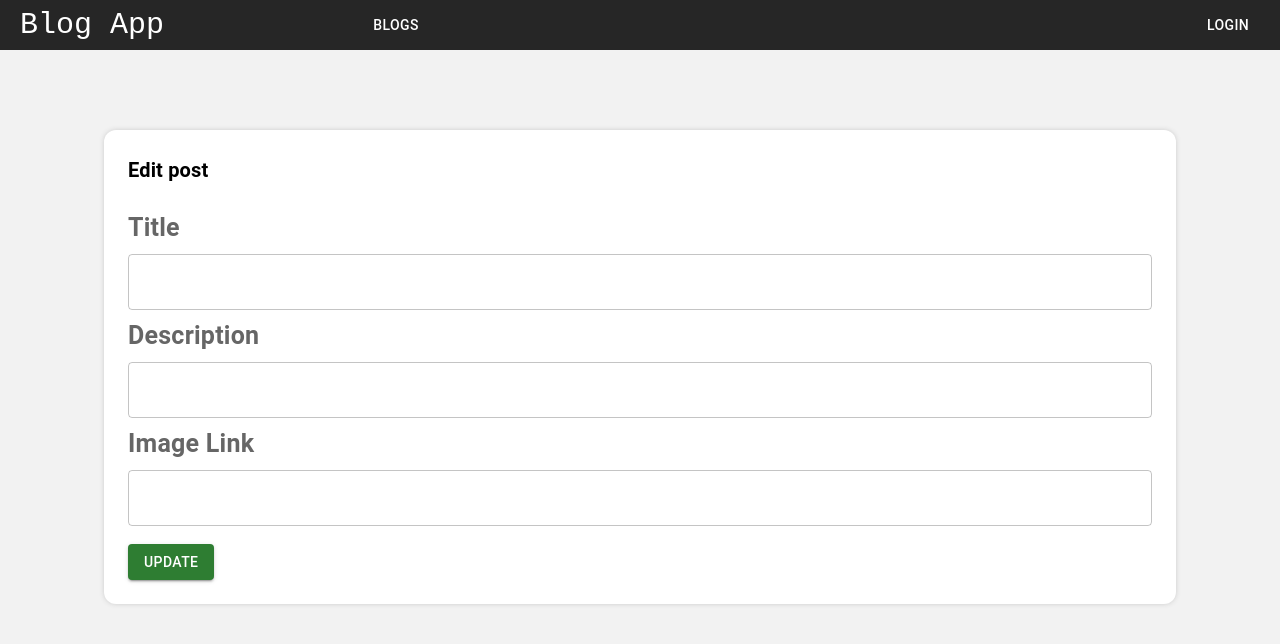
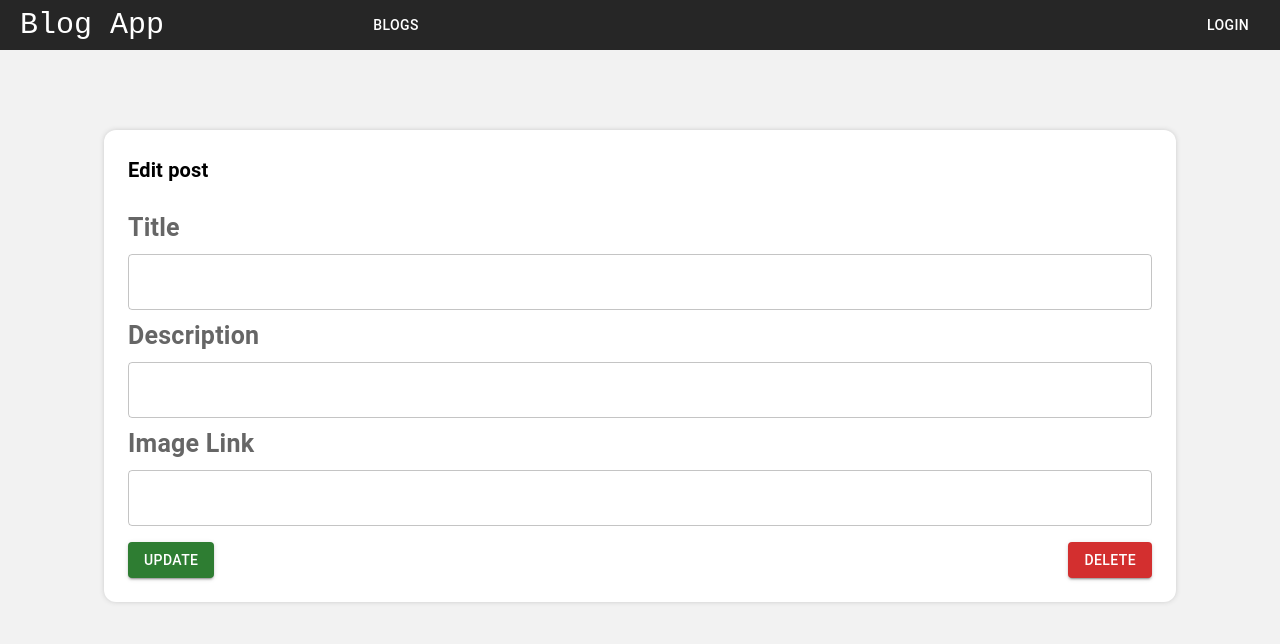
Before and after one commit to krisgoswami/MERN-Blog, a React (Vite) app: page /blog-details/1 in a window 1280 px wide. Shown: the top 644 px of the page. Built offline with nearby package versions, Linux system fonts and the light colour scheme; no server answers.

Commit message:
almost complete

```diff
--- a/src/components/AppBar.jsx
+++ b/src/components/AppBar.jsx
@@ -3,12 +3,14 @@ import { Link, useNavigate } from 'react-router-dom';
 import { useSelector, useDispatch } from 'react-redux';
 import { useState } from 'react';
 import { authActions } from '../redux/store';
+import toast from 'react-hot-toast';
 
 export default function AppBar() {
     // const navigate = useNavigate();
 
     //global
-    const isLogin = useSelector((state) => state.isLogin);
+    let isLogin = useSelector((state) => state.isLogin);
+    isLogin = isLogin || localStorage.getItem('userId');
     const dispatch = useDispatch();
     const navigate = useNavigate();
 
@@ -19,7 +21,9 @@ export default function AppBar() {
     const handleLogout = () => {
         try {
             dispatch(authActions.logout());
-            navigate('/');
+            localStorage.clear();
+            toast.success("You've been logged out");
+            navigate('/login');
         } catch (error) {
             console.log(error);
         }
--- a/src/components/Post.jsx
+++ b/src/components/Post.jsx
@@ -2,7 +2,8 @@ import { Card, IconButton, Typography, Box, CardMedia } from "@mui/material";
 import EditIcon from '@mui/icons-material/Edit';
 import DeleteIcon from '@mui/icons-material/Delete';
 import { useNavigate } from "react-router-dom";
-
+import axios from "axios";
+import toast from 'react-hot-toast';
 
 export default function Post({
     title,
@@ -18,6 +19,19 @@ export default function Post({
     const handleEdit = () => {
         navigate(`/blog-details/${id}`);
     }
+
+    const handleDelete = async (blogId) => {
+        try {
+            const { data } = await axios.delete(`http://localhost:8080/api/v1/blog/deleteBlog/${id}`);
+            if (data?.success) {
+                toast.success('Post Deleted');
+            }
+
+        } catch (error) {
+            console.log(error);
+        }
+    }
+
     return <div>
         <Card
             variant="outlined"
@@ -80,11 +94,11 @@ export default function Post({
                             paddingLeft={2}
                         >
                             <IconButton onClick={handleEdit}>
-                                <EditIcon />
+                                <EditIcon color="info" />
                             </IconButton>
-                            <IconButton>
-                                <DeleteIcon />
-                            </IconButton>
+                            {/* <IconButton onClick={handleDelete}>
+                                <DeleteIcon color="error" />
+                            </IconButton> */}
                         </Box>
                     )}
                 </div>
--- a/src/pages/BlogDetails.jsx
+++ b/src/pages/BlogDetails.jsx
@@ -61,6 +61,19 @@ export default function BlogDetails() {
         }
     }
 
+    const handleDelete = async () => {
+        try {
+            const { data } = await axios.delete(`http://localhost:8080/api/v1/blog/deleteBlog/${id}`);
+            if (data?.success) {
+                toast.success('Post Deleted');
+                navigate('/my-blogs');
+            }
+
+        } catch (error) {
+            console.log(error);
+        }
+    }
+
 
     return <>
         <form onSubmit={handleSubmit} >
@@ -108,6 +121,7 @@ export default function BlogDetails() {
                 <InputLabel sx={{ mb: 1, mt: 1, fontSize: '25px', fontWeight: 'bold' }}>Image Link</InputLabel>
                 < TextField
                     fullWidth={true}
+                    sx={{ mb: 2 }}
                     variant='outlined'
                     // label='Image Link'
                     name='image'
@@ -115,12 +129,23 @@ export default function BlogDetails() {
                     required
                     value={inputs.image}
                     onChange={handleChange}
-                /><br /><br />
-                <Button
-                    variant='contained'
-                    type='submit'
-                    color="success"
-                >Update</Button>
+                />
+                <Box
+                    display='flex'
+                    alignItems={'center'}
+                    justifyContent={'space-between'}
+                >
+                    <Button
+                        variant='contained'
+                        type='submit'
+                        color="success"
+                    >Update</Button>
+                    <Button
+                        variant='contained'
+                        onClick={handleDelete}
+                        color="error"
+                    >Delete</Button>
+                </Box>
             </Box>
         </form>
     </>
--- a/src/pages/CreateBlog.jsx
+++ b/src/pages/CreateBlog.jsx
@@ -13,15 +13,16 @@ export default function CreateBlog() {
     const [inputs, setInputs] = useState({
         title: '',
         description: '',
-        image: ''
-    })
+        image: '',
+        textbody: ''
+    });
 
     //handle on change
     const handleChange = (e) => {
         setInputs(prevState => ({
             ...prevState,
             [e.target.name]: e.target.value
-        }))
+        }));
     }
 
     //handle submit
--- a/src/pages/Login.jsx
+++ b/src/pages/Login.jsx
@@ -64,11 +64,12 @@ export default function Login() {
             >
                 <Typography
                     variant='h6'
-                    marginBottom={3}
+                    marginBottom={1}
                 >Welcome. Please Login Below.</Typography>
 
                 < TextField
                     fullWidth={true}
+                    sx={{ m: 1 }}
                     variant='outlined'
                     label='Email'
                     name='email'
@@ -79,6 +80,7 @@ export default function Login() {
                 /><br />
                 <TextField
                     fullWidth={true}
+                    sx={{ m: 1 }}
                     variant='outlined'
                     label='Password'
                     name='password'
@@ -89,6 +91,7 @@ export default function Login() {
                 /><br />
                 <Button
                     variant='contained'
+                    sx={{ m: 1 }}
                     type='submit'
                 >Login</Button><br />
                 <div style={{
--- a/src/pages/SignUp.jsx
+++ b/src/pages/SignUp.jsx
@@ -58,10 +58,11 @@ export default function SignUp() {
             >
                 <Typography
                     variant='h6'
-                    marginBottom={3}
+                    marginBottom={1}
                 >Welcome to Blog App. Sign up today.</Typography>
                 <TextField
                     fullWidth={true}
+                    sx={{ m: 1 }}
                     variant='outlined'
                     label='Name'
                     name='username'
@@ -71,6 +72,7 @@ export default function SignUp() {
                 /><br />
                 <TextField
                     fullWidth={true}
+                    sx={{ m: 1 }}
                     variant='outlined'
                     type='email'
                     label='Email'
@@ -81,6 +83,7 @@ export default function SignUp() {
                 /><br />
                 <TextField
                     fullWidth={true}
+                    sx={{ m: 1 }}
                     variant='outlined'
                     label='Password'
                     name='password'
@@ -91,6 +94,7 @@ export default function SignUp() {
                 /><br />
                 <Button
                     variant='contained'
+                    sx={{ m: 1 }}
                     type='submit'
                 >Sign Up</Button><br />
                 <div
```
